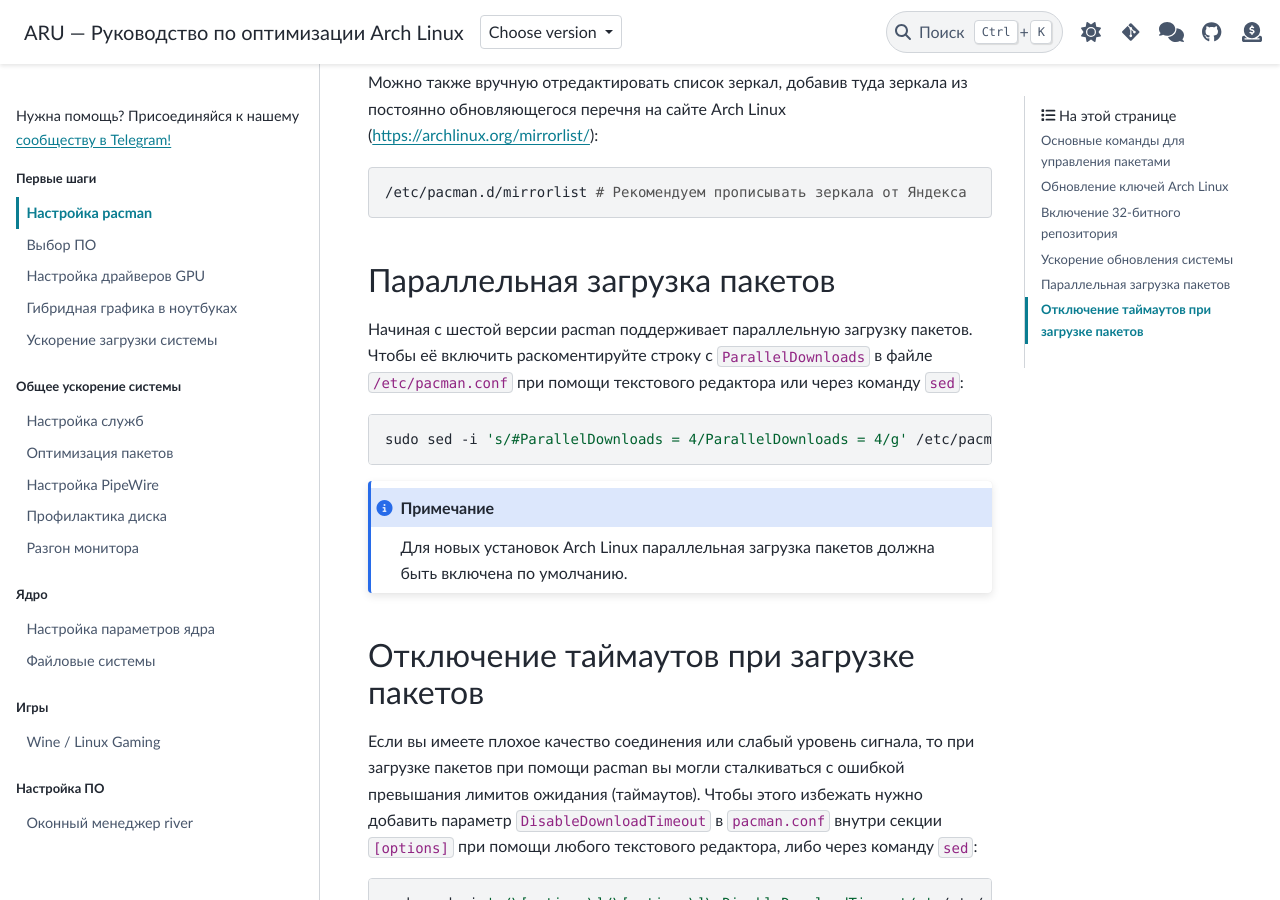
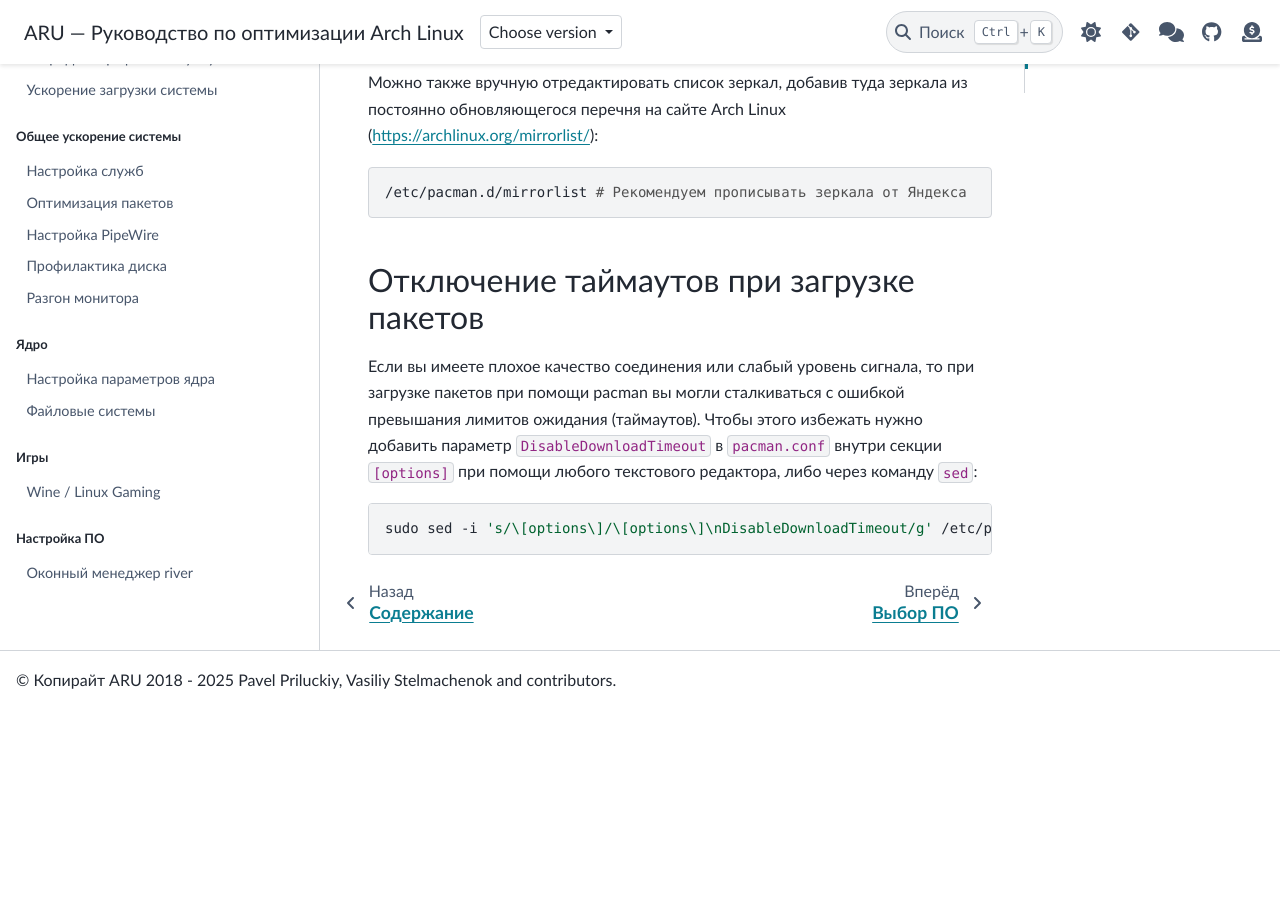
Before and after one commit to ventureoo/ARU, a Sphinx documentation site: the page built from docs/source/pacman.rst, in a window 1280 px wide and 900 px high, scrolled down 3093 px. Built offline with Sphinx 7.4.7 and the PyData theme 0.15.4, drawn with Linux system fonts in a browser that asks for light colours; after the commit the page ends 3803 px from its top, so only the background shows below that.

Commit message:
first-steps/pacman: Remove section about ParallelDownloads
It's enabled by default since year now:
https://gitlab.archlinux.org/archlinux/packaging/packages/pacman/-/commit/e151844c10fab9f8ea070f9cb24a63675298303c

Signed-off-by: Vasiliy Stelmachenok <ventureo@cachyos.org>

```diff
--- a/docs/source/pacman.rst
+++ b/docs/source/pacman.rst
@@ -160,23 +160,6 @@
 
   /etc/pacman.d/mirrorlist # Рекомендуем прописывать зеркала от Яндекса
 
-.. index:: pacman, settings, parallel-downloading
-.. _parallel-downloading:
-
-==============================
-Параллельная загрузка пакетов
-==============================
-
-Начиная с шестой версии pacman поддерживает параллельную загрузку
-пакетов. Чтобы её включить раскоментируйте строку с
-``ParallelDownloads`` в файле ``/etc/pacman.conf`` при помощи
-текстового редактора или через команду ``sed``::
-
-   sudo sed -i 's/#ParallelDownloads = 4/ParallelDownloads = 4/g' /etc/pacman.conf
-
-.. note:: Для новых установок Arch Linux параллельная загрузка пакетов
-   должна быть включена по умолчанию.
-
 .. index:: pacman, settings, disable-timeouts
 .. _disable_pacman_timeouts:
 
```
